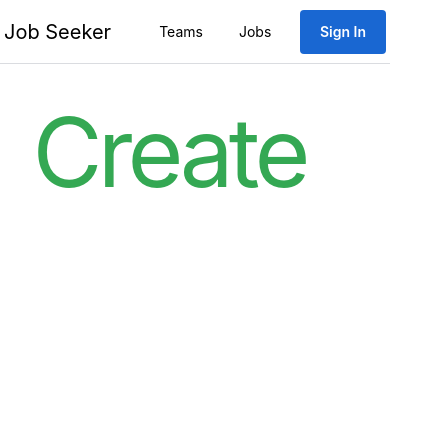
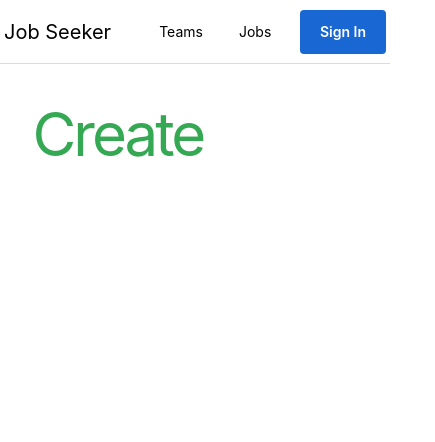
Before and after one commit to ondairos/job_seeker, a Vue app: page / in a window 390 px wide. Shown: the top 442 px of the page, 435 px wide, since content can reach past the window. Built offline with nearby package versions, Linux system fonts and the light colour scheme.

Commit message:
headline style fix

```diff
--- a/src/components/JobSearch/HeadLine.vue
+++ b/src/components/JobSearch/HeadLine.vue
@@ -45,7 +45,7 @@ export default defineComponent({
 
 <template>
   <section class="mb-16">
-    <h1 class="font-bold tracking-tighter text-8xl mb-14">
+    <h1 class="font-bold tracking-tighter md:text-8xl custom-sm:text-6xl mb-14">
       <span :class="actionClasses">{{ action }}</span>
       <br />
       for everyone
```
